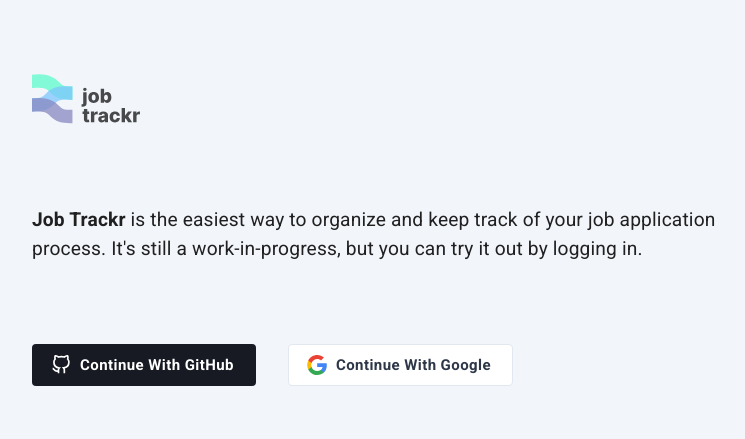
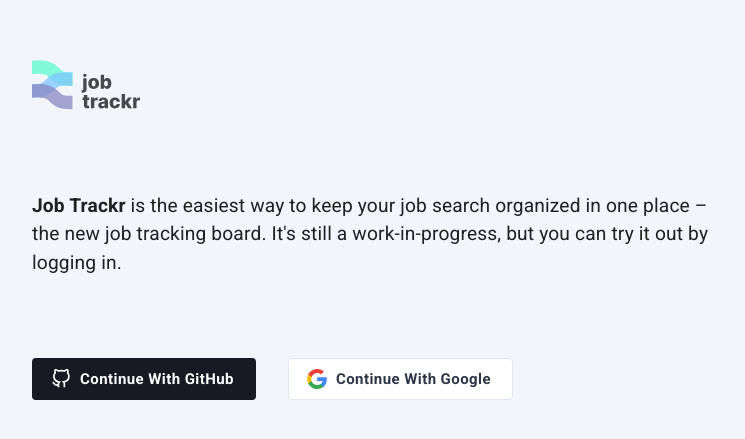
Before and after one commit to dayon3/job-trackr, a Next.js app: page / in a window 1280 px wide. Shown: the part 183-622 px from the top of the page, without its empty margins (266-1011 px from the left). Built offline with nearby package versions, Linux system fonts and the light colour scheme; no server answers.

Commit message:
👌: update app manifest & home page desc

```diff
--- a/pages/index.js
+++ b/pages/index.js
@@ -42,8 +42,7 @@ const Home = () => {
         <title>Job Trackr</title>
         <meta
           name="description"
-          content="Easiest way to organize and keep track of your job
-          application process."
+          content="Job Trackr is the easiest way to keep your job search organized in one place – the new job tracking board."
         />
         <script
           dangerouslySetInnerHTML={{
@@ -64,9 +63,9 @@ const Home = () => {
           priority
         />
         <p className={styles.description}>
-          <b>Job Trackr</b> is the easiest way to organize and keep track of
-          your job application process. It&apos;s still a work-in-progress, but
-          you can try it out by logging in.
+          <b>Job Trackr</b> is the easiest way to keep your job search organized
+          in one place – the new job tracking board. It&apos;s still a
+          work-in-progress, but you can try it out by logging in.
         </p>
 
         {user ? (
```
Also changed, not shown: public/manifest.json.
